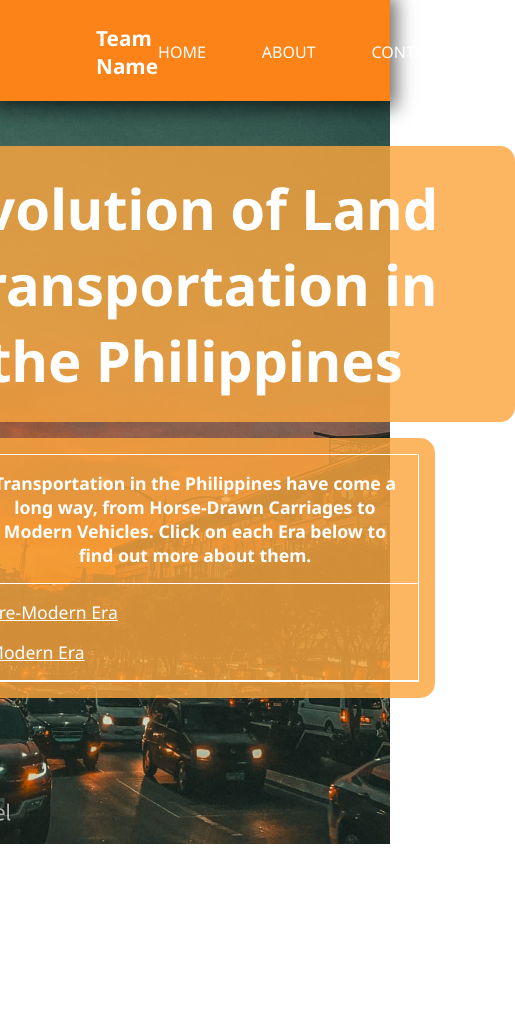
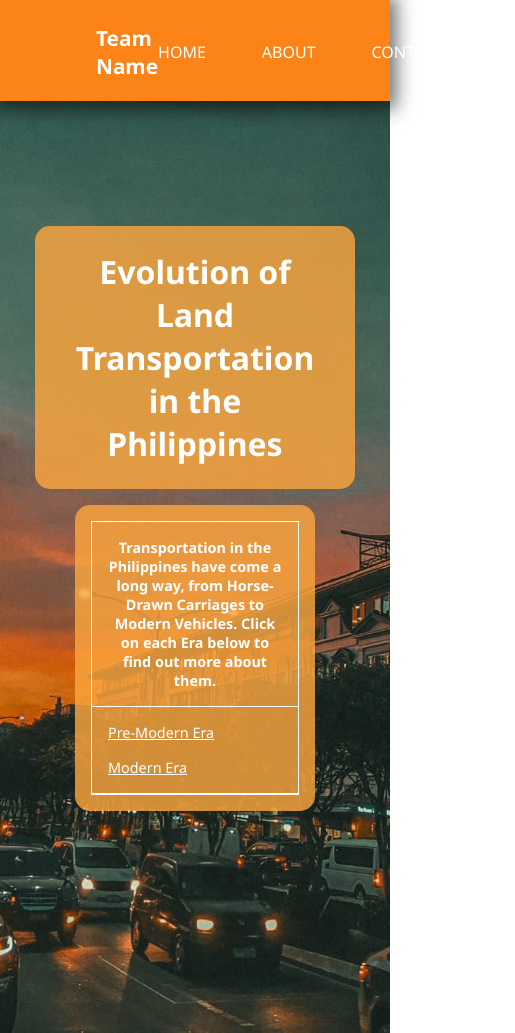
Before and after one commit to gabriel-2600/SaBiyahe, a plain HTML site: page index.html in a window 390 px wide. Shown: the top 1033 px of the page, 515 px wide, since content can reach past the window. Before the commit the page ends 844 px from the top, so only its background shows below. Drawn offline with Linux system fonts and the light colour scheme.

Commit message:
media update

```diff
--- a/style/style.css
+++ b/style/style.css
@@ -144,4 +144,44 @@ td a:hover{
     }
     /* End of Home 900px */
 }
+
+@media (max-width: 700px){
+    /* Home 700px */
+    .heading{
+        width: 35rem;
+    }
+    .heading h1{
+        font-size: 2.5rem;
+    }
+    .table-of-contents{
+        width: 25rem;
+    }
+    .table-of-contents p{
+        font-size: 1rem;
+    }
+    .table-of-contents a{
+        font-size: 1rem;
+    }
+}
+
+@media (max-width: 568px) {
+    #home{
+        padding: 6rem;
+    }
+    .heading{
+        width: 20rem;
+    }
+    .heading h1{
+        font-size: 2rem;
+    }
+    .table-of-contents{
+        width: 15rem;
+    }
+    .table-of-contents p{
+        font-size: 0.9rem;
+    }
+    .table-of-contents a{
+        font-size: 0.9rem;
+    }
+}
 /* End of Media Queries */
```
